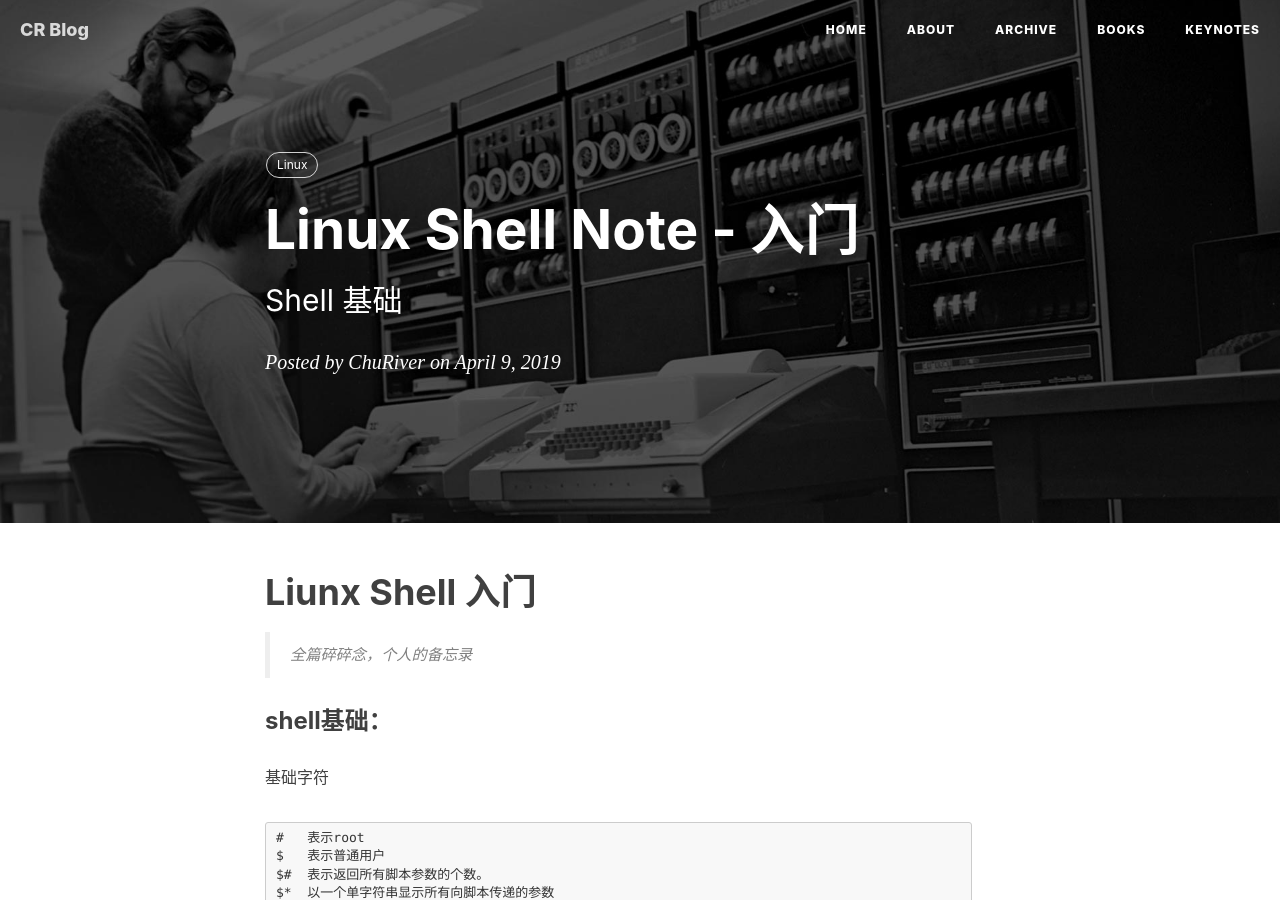
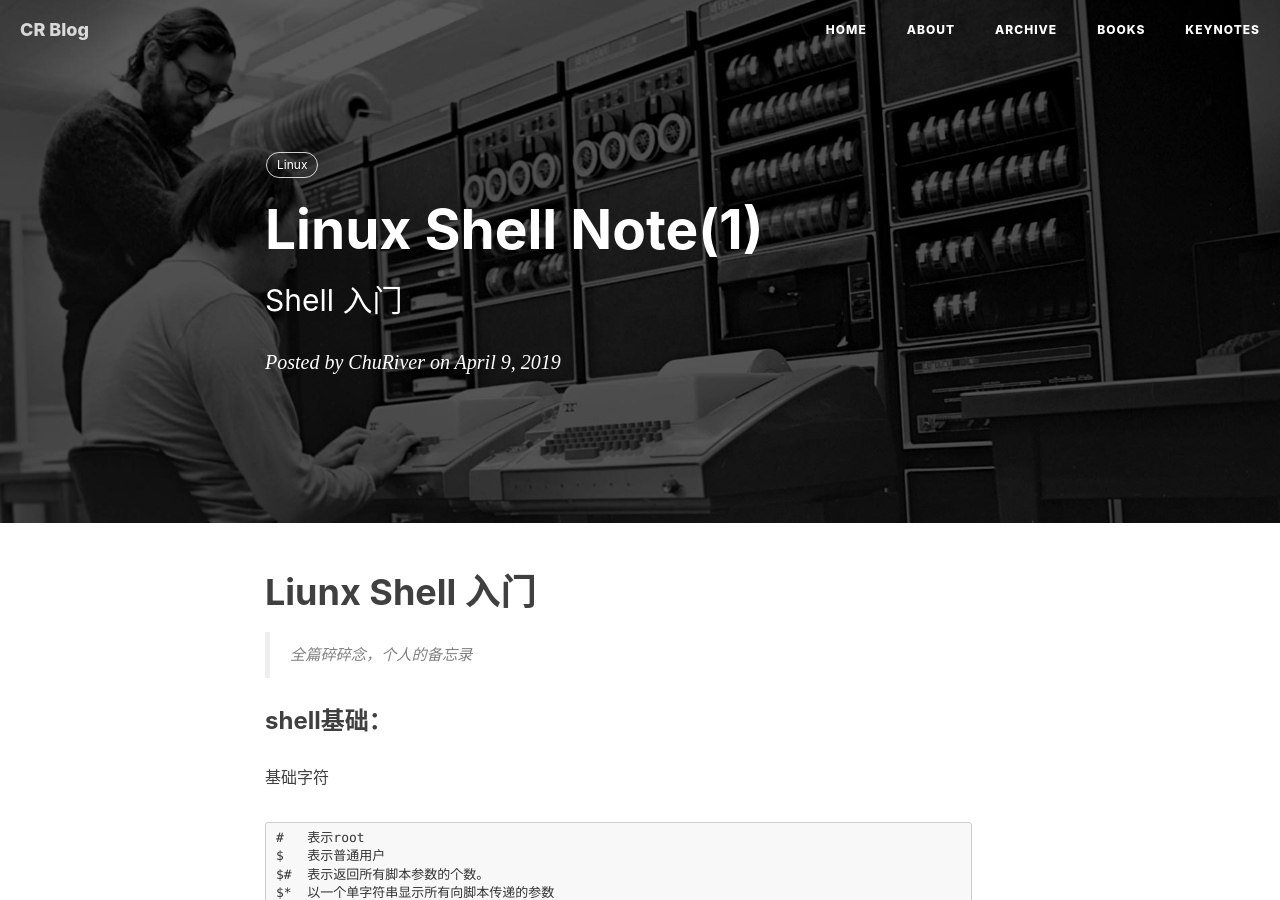
Before and after one commit to riverchu/riverchu.github.io, a Jekyll site: the page built from _posts/2019-04-09-Linux-Shell-Note-1.md, in a window 1280 px wide and 900 px high. Built offline with Jekyll 4.4.1, drawn with Linux system fonts in a browser that asks for light colours; nearby versions of some CDN libraries; comment, search, counter and statistics services are not loaded.

Commit message:
update post title

```diff
--- a/_posts/2019-04-09-Linux-Shell-Note-1.md
+++ b/_posts/2019-04-09-Linux-Shell-Note-1.md
@@ -1,7 +1,7 @@
 ---
 layout:     post
-title:      "Linux Shell Note - 入门"
-subtitle:   "Shell 基础"
+title:      "Linux Shell Note(1)"
+subtitle:   "Shell 入门"
 date:       2019-04-09
 author:     "ChuRiver"
 header-img: "img/post-bg-unix-linux.jpg"
```
